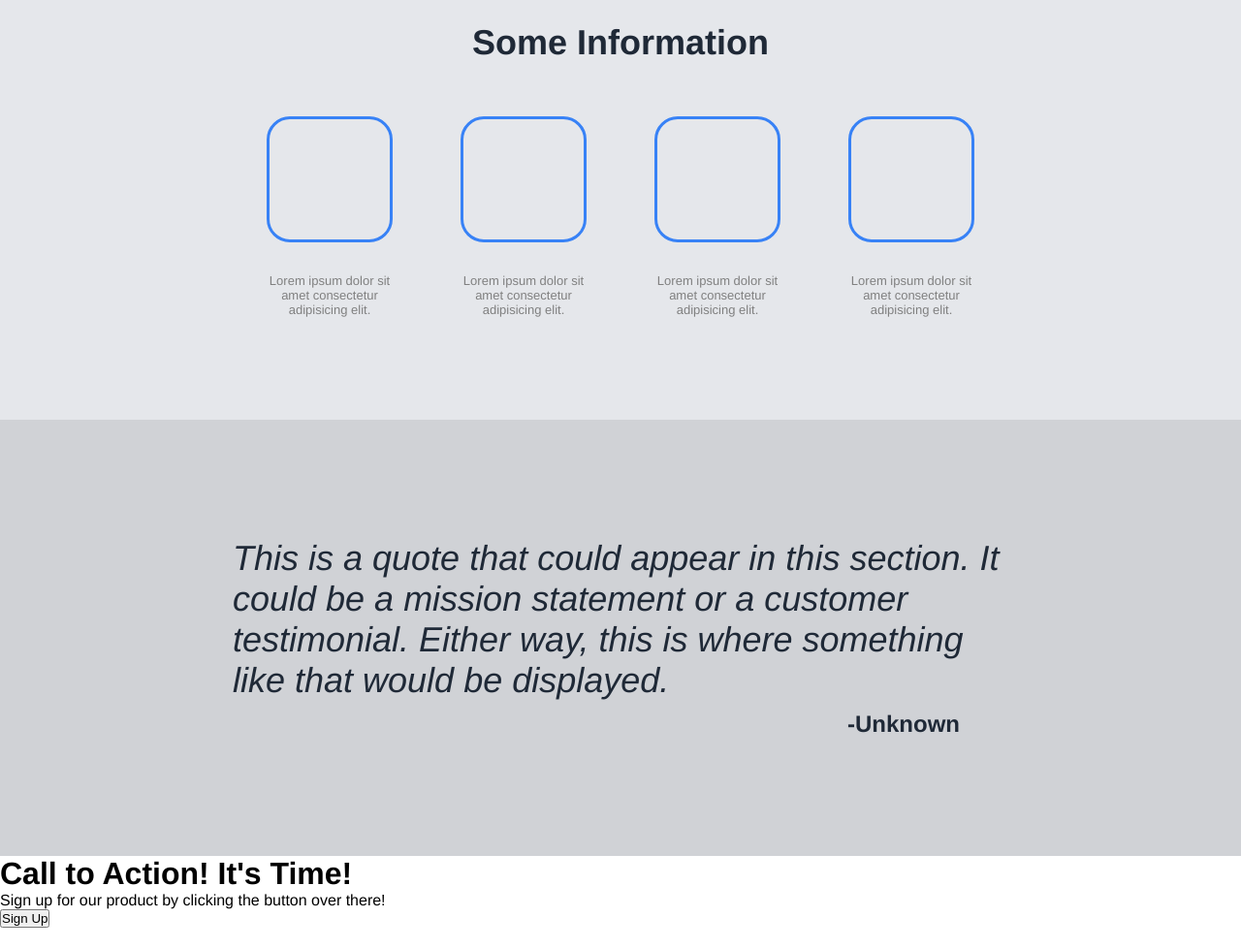
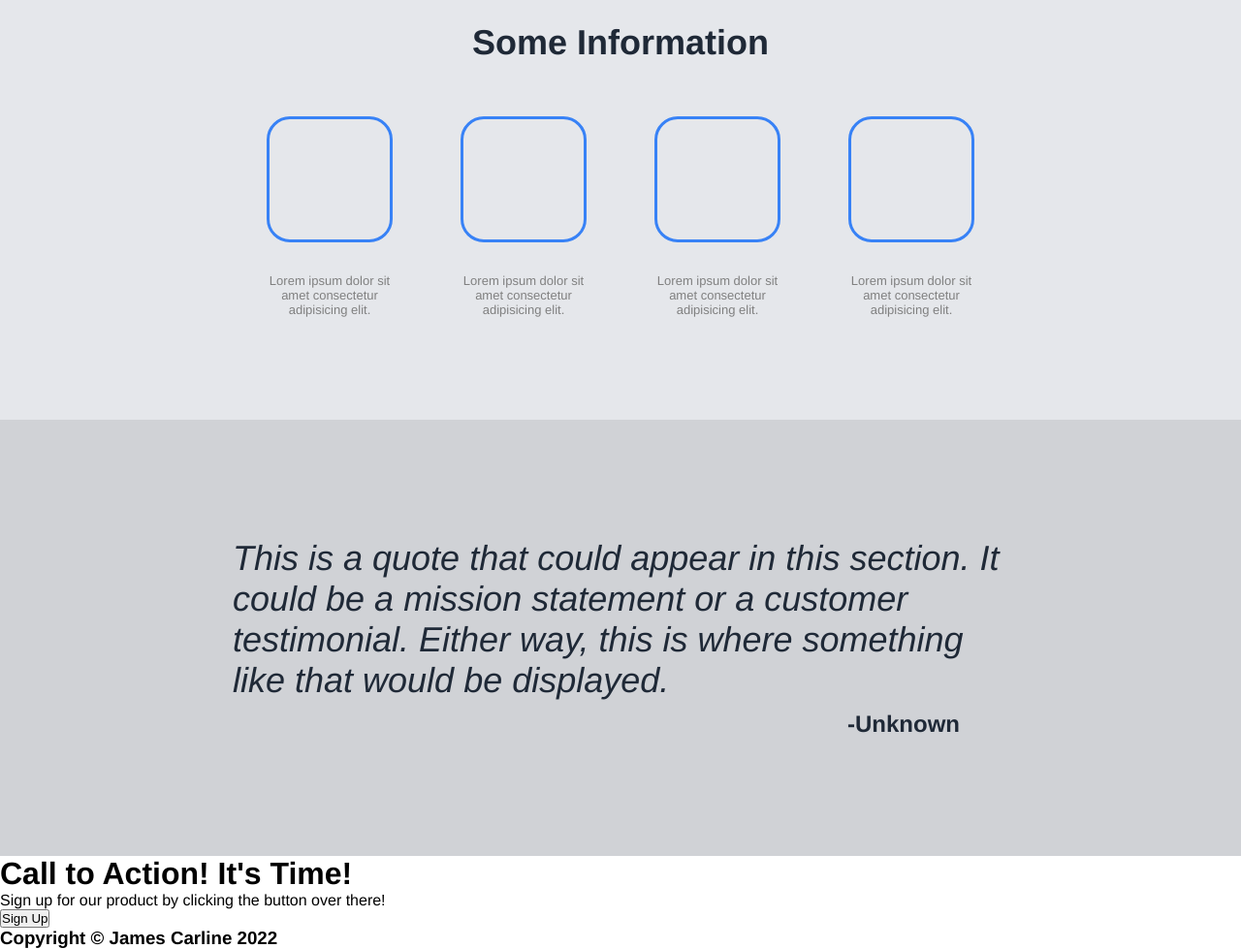
Before and after one commit to jamescln/landing-page, a plain HTML site: page index.html in a window 1280 px wide. Shown: the part 539-1518 px from the top of the page at 97% size. Before the commit the page ends 1496 px from the top, so only its background shows below. Drawn offline with Linux system fonts and the light colour scheme.

Commit message:
Create Footer section markup

```diff
--- a/index.html
+++ b/index.html
@@ -88,5 +88,8 @@
         <button class="CTA-sign-up">Sign Up</button>
       </div>
     </div>
+    <div class="footer-container">
+      <h3 class="footer">Copyright © James Carline 2022</h3>
+    </div>
   </body>
 </html>
```
